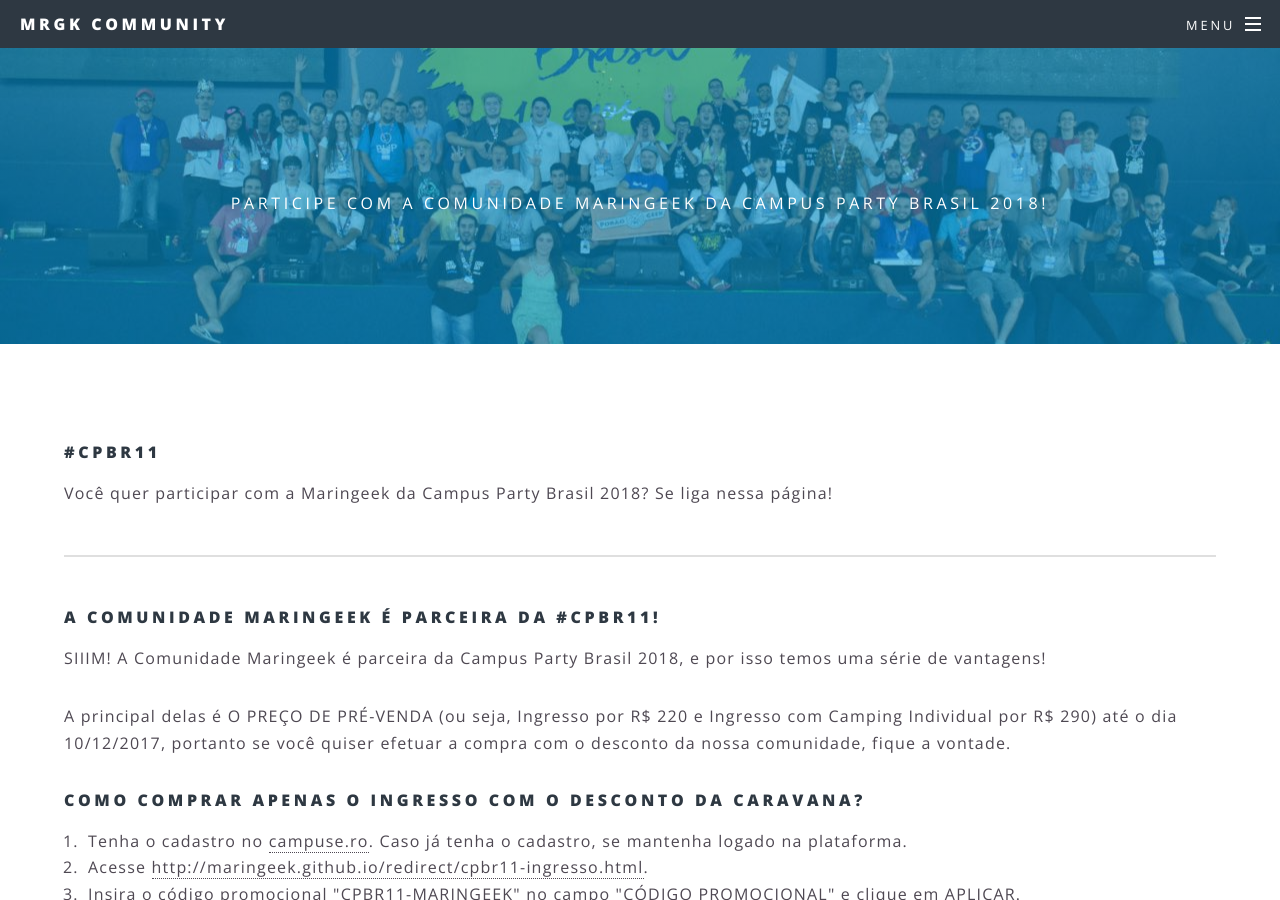
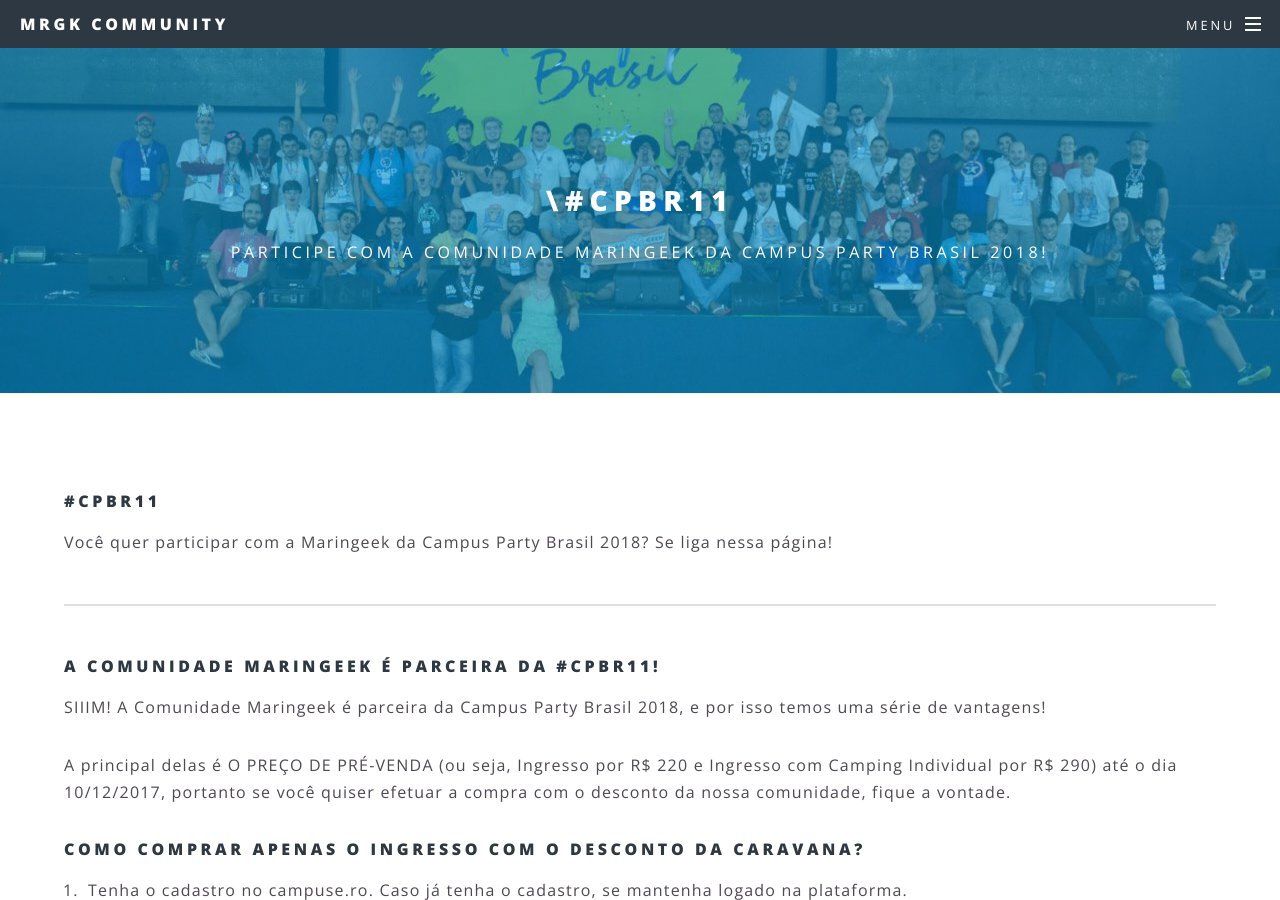
Before and after one commit to maringeek/maringeek.github.io, a Jekyll site: the page built from cpbr11.html, in a window 1280 px wide and 900 px high. Built offline with Jekyll 4.4.1, drawn with Linux system fonts in a browser that asks for light colours.

Commit message:
Página da CPBR11 criada

```diff
--- a/cpbr11.html
+++ b/cpbr11.html
@@ -1,6 +1,6 @@
 ---
 layout: page
-title: #CPBR11
+title: \#CPBR11
 subtitle: Participe com a Comunidade Maringeek da Campus Party Brasil 2018!
 ---
 			<section>
```
